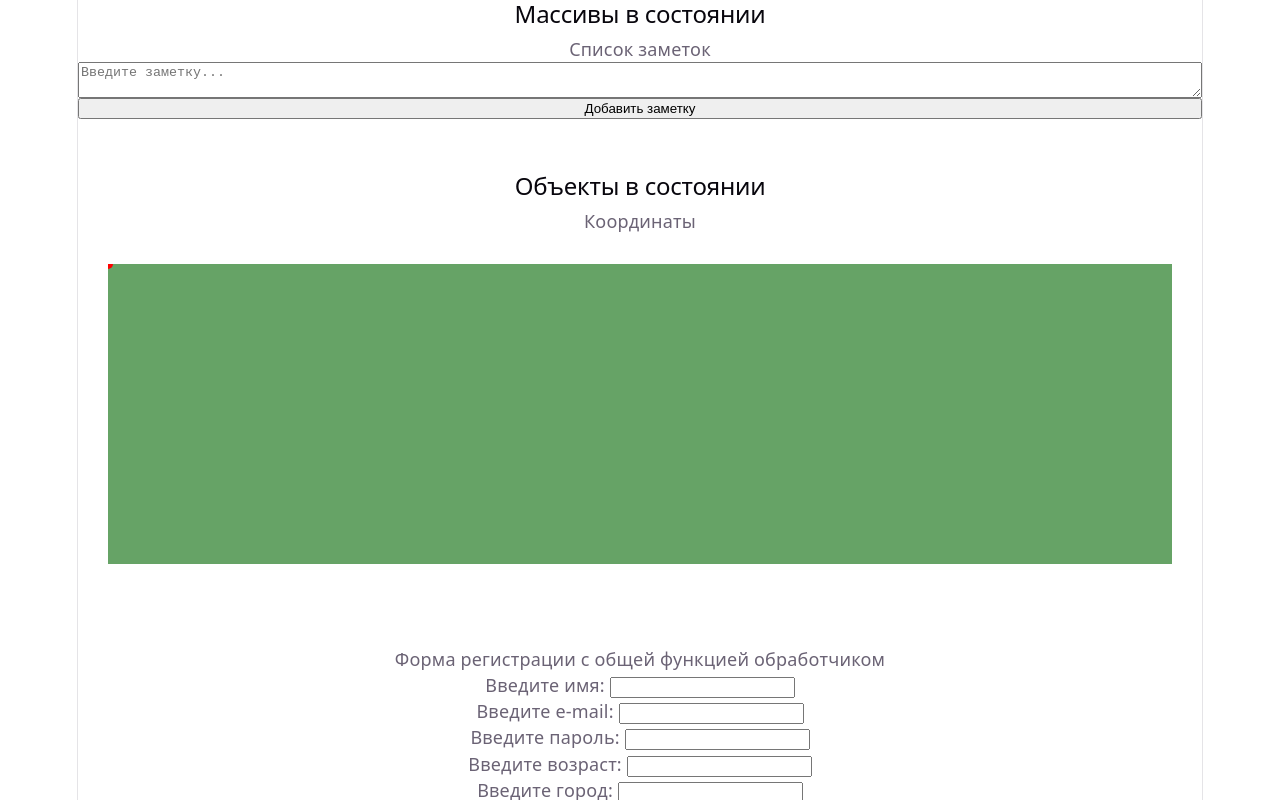
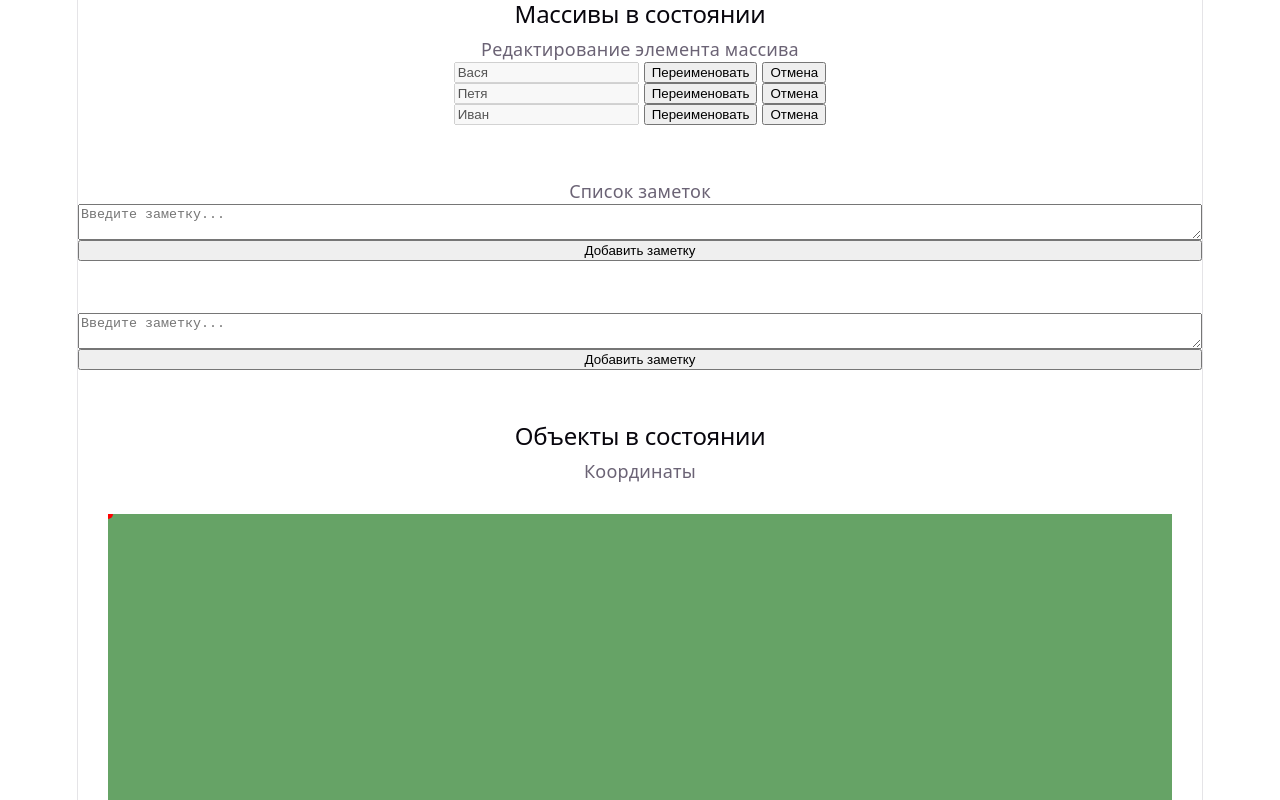
Before and after one commit to denisbeybutov/react_form, a React (Vite) app in the folder react-app/: page / in a window 1280 px wide. Shown: the top 800 px of the page. Built offline with nearby package versions, Linux system fonts and the light colour scheme.

Commit message:
часть 2 готова

```diff
--- a/react-app/src/App.jsx
+++ b/react-app/src/App.jsx
@@ -11,6 +11,8 @@ import Post from './Post/Post'
 import Mouse from './Mouse/Mouse'
 import RegistrationForm1 from './RegistrationForm1/RegistrationForm1'
 import Notes from './Notes/Notes'
+import Notes2 from './Notes2/Notes2'
+import UserList from './UserList/UserList'
 
 function App() {
   const [count, setCount] = useState(0)
@@ -18,7 +20,12 @@ function App() {
   return (
     <>
       <h2>Массивы в состоянии</h2>
+      <p>Редактирование элемента массива</p>
+      <UserList/>
+      <br /><br />
       <p>Список заметок</p>
+      <Notes2/>
+      <br /><br />
       <Notes/>
       <br /><br />
 
--- /dev/null
+++ b/react-app/src/Notes2/Notes2.css
@@ -0,0 +1,5 @@
+.note{
+    display: flex;
+    justify-content: center;
+    gap: 10px;
+}
--- /dev/null
+++ b/react-app/src/Notes2/Notes2.jsx
@@ -0,0 +1,81 @@
+import './Notes2.css'
+import { useId, useState } from "react";
+
+
+export default function Notes(){
+    const noteId = useId();
+    const [note, setNote] = useState('');
+    const [notes, setNotes] = useState([]);
+
+    function handleInput(e){
+        setNote(e.target.value)
+    }
+
+    function addNote(){
+        setNotes(prev => [
+            ...prev,
+            {
+
+                text: note,
+                completed: false,
+                decoration: 'none'
+            }
+        ])
+        setNote('');
+
+
+    }
+
+    function deleteNote(index){
+        setNotes(prev => prev.filter((n,i)=> i!== index))
+    }
+
+    function toogleNote(index){
+        setNotes(prev => prev.map((item,i) =>
+            i === index ? {...item, completed: !item.completed } : item
+            ))
+
+        if(notes[index].decoration === 'none') {
+            setNotes(prev => prev.map((item,i) =>
+                i === index ? {...item, decoration: 'line-through'} : item
+            ))
+        }
+        if(notes[index].decoration === 'line-through') {
+            setNotes(prev => prev.map((item,i) =>
+                i === index ? {...item, decoration: 'none'} : item
+            ))
+        }
+
+    }
+
+    return (
+        <>
+            <textarea
+                value={note}
+                className="text"
+                onChange={handleInput}
+                name="note"
+                id={noteId}
+                placeholder="Введите заметку...">
+
+            </textarea>
+            <button onClick={addNote}>Добавить заметку</button>
+
+            {notes.map((item,index)=>{
+                return (
+                    <div className="note" key={index}>
+                        <input
+                            onChange={() => toogleNote(index)}
+                            type="checkbox"
+                            checked={item.completed}
+                        />
+                        <p style={{textDecoration: item.decoration}}>{item.text}</p>
+                        <button onClick={()=>deleteNote(index)}>удалить</button>
+                    </div>
+                )
+            })}
+
+
+        </>
+    )
+}
--- /dev/null
+++ b/react-app/src/UserList/UserList.css
@@ -0,0 +1,5 @@
+.user__list {
+    display: flex;
+    gap: 5px;
+    justify-content: center;
+}
--- /dev/null
+++ b/react-app/src/UserList/UserList.jsx
@@ -0,0 +1,86 @@
+import { useState } from "react";
+import { useId } from "react";
+import './UserList.css'
+
+export default function UserList(){
+
+    const initial = [
+        {
+            name: 'Вася',
+            originalName: 'Вася',
+            disabled: true,
+            nameOfButton: 'Переименовать'
+        },
+        {
+            name: 'Петя',
+            originalName: 'Петя',
+            disabled: true,
+            nameOfButton: 'Переименовать'
+        },
+        {
+            name: 'Иван',
+            originalName: 'Иван',
+            disabled: true,
+            nameOfButton: 'Переименовать'
+        }
+
+    ]
+
+    const [users,setUsers] = useState(initial)
+
+    function rename(index){
+        setUsers(prev =>
+            prev.map( (u,i) =>
+                i === index && u.nameOfButton === 'Переименовать' ?
+                {...u, disabled: false, nameOfButton: 'Ок', originalName: u.name} :
+                i === index && u.nameOfButton === 'Ок' ?
+                {...u, disabled: true, nameOfButton: 'Переименовать'} : u
+            )
+        )
+
+    }
+
+    function input(e,index) {
+        setUsers(prev =>
+            prev.map( (u,i) =>
+                i === index ? {...u, name: e.target.value} : u
+            )
+        )
+    }
+
+    function cancel(index){
+        setUsers(prev =>
+            prev.map( (u,i) =>
+                i === index ?
+                {...u, disabled: true, name: u.originalName, nameOfButton: 'Переименовать'} : u
+            )
+        )
+    }
+
+    function handleKeyDown(e,index){
+        if(e.key === 'Enter') rename(index)
+        if(e.key === 'Escape') cancel(index)
+    }
+
+    return (
+        <>
+
+            {users.map((u,index) => {
+                return <div className="user__list" key={index}>
+                    <input
+                        onChange={(e)=>input(e,index)}
+                        type="text"
+                        value={u.name}
+                        disabled={u.disabled}
+                        onKeyDown={(e)=>handleKeyDown(e,index)}
+                    />
+
+                    <button  onClick={()=>rename(index)}>{u.nameOfButton}</button>
+                    <button onClick={()=>cancel(index)}>Отмена</button>
+                </div>
+
+            })}
+        </>
+    )
+
+}
```
